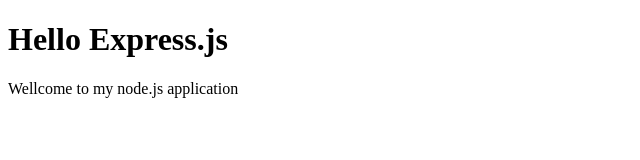
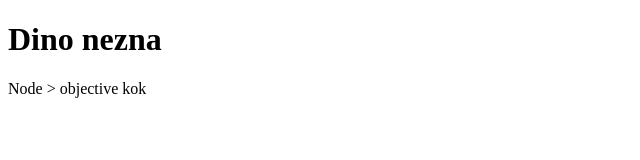
Before and after one commit to snoopyswitch/web-server, a website: page public/index.html in a window 1280 px wide. Shown: the whole page, without its empty margins (0-640 px from the left). Drawn offline with Linux system fonts and the light colour scheme.

Commit message:
index.html change

```diff
--- a/public/index.html
+++ b/public/index.html
@@ -5,7 +5,7 @@
         <title>My App</title>
     </head>
     <body>
-        <h1>Hello Express.js</h1>
-        <p>Wellcome to my node.js application</p>
+        <h1>Dino nezna</h1>
+        <p>Node > objective kok</p>
     </body>
 </html>
```
